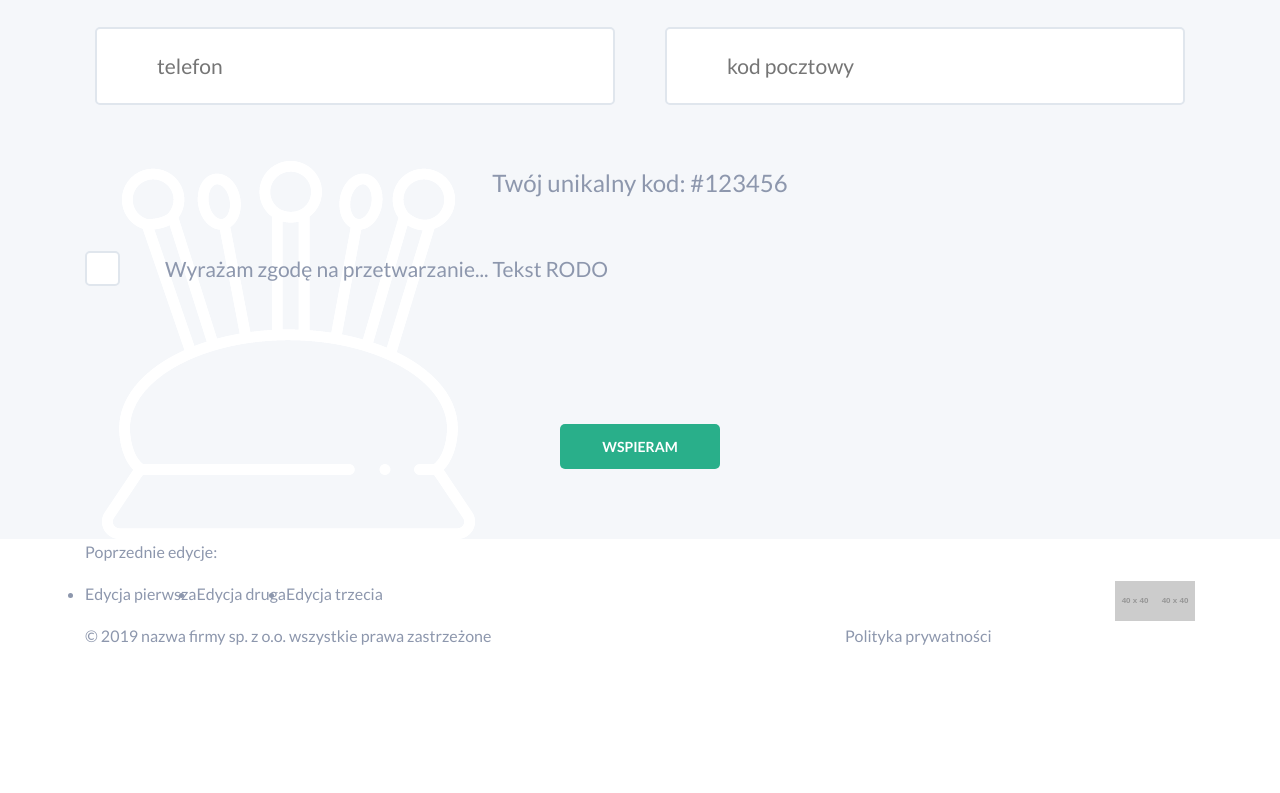
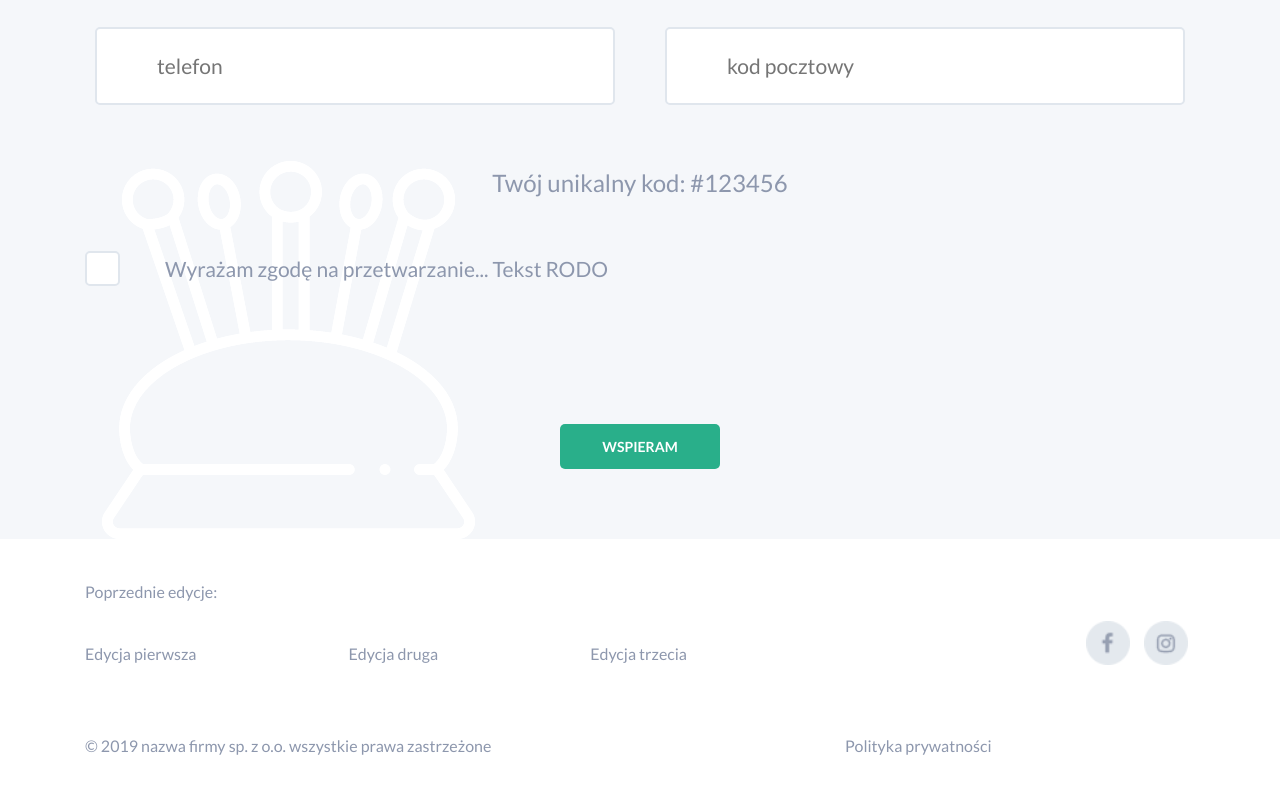
Before and after one commit to SztefkoKamil/ArtGroup-task, a website built with webpack: page src/index.html in a window 1280 px wide. Shown: the part 2176-2969 px from the top of the page. Before the commit the page ends 2841 px from the top, so only its background shows below. Built offline with nearby package versions, Linux system fonts and the light colour scheme; placeholder pictures from the web are drawn by us.

Commit message:
Complete footer styles

```diff
--- a/src/index.html
+++ b/src/index.html
@@ -163,29 +163,35 @@
     </form>
   </section>
 
-  <footer>
+  <footer class="footer">
     <div class="container">
 
       <div class="row">
         <div class="col-12">
-          <p>Poprzednie edycje:</p>
+          <p class="footer__previous-editions">Poprzednie edycje:</p>
         </div>
       </div>
 
       <div class="row">
         <div class="col-12 col-md-8">
-          <ul class="d-flex">
-            <li>Edycja pierwsza</li>
-            <li>Edycja druga</li>
-            <li>Edycja trzecia</li>
+          <ul class="footer__editions-list d-flex flex-wrap justify-content-between">
+            <li>
+              <a class="footer__edition-link" href="">Edycja pierwsza</a>
+            </li>
+            <li>
+              <a class="footer__edition-link" href="">Edycja druga</a>
+            </li>
+            <li>
+              <a class="footer__edition-link" href="">Edycja trzecia</a>
+            </li>
           </ul>
         </div>
         <div class="col-12 col-md-4 d-flex justify-content-center justify-content-md-end">
-          <a href="">
-            <img src="https://via.placeholder.com/40x40" alt="">
+          <a class="footer__social-link" href="">
+            <img src="./assets/images/footer__facebook-icon.png" alt="facebook icon">
           </a>
-          <a href="">
-            <img src="https://via.placeholder.com/40x40" alt="">
+          <a class="footer__social-link" href="https://instagram.com">
+            <img src="./assets/images/footer__instagram-icon.png" alt="instagram icon">
           </a>
         </div>
       </div>
@@ -195,7 +201,7 @@
           <p>© 2019 nazwa firmy sp. z o.o. wszystkie prawa zastrzeżone</p>
         </div>
         <div class="col-12 col-md-4">
-          <p>Polityka prywatności</p>
+          <a class="footer__privacy-policy" href="">Polityka prywatności</a>
         </div>
       </div>
 
--- /dev/null
+++ b/src/sass/_footer.scss
@@ -0,0 +1,35 @@
+@import './variables';
+
+.footer {
+  padding: 40px 0 140px;
+}
+
+.footer__editions-list {
+  list-style-type: none;
+  padding: 20px 10vw 50px 0;
+}
+
+.footer__edition-link {
+  color: $mainFontColor;
+  cursor: pointer;
+
+  &:hover {
+    color: $fontColor1;
+    text-decoration: none;
+  }
+}
+
+.footer__social-link {
+  margin: 0 7px 50px;
+  cursor: pointer;
+}
+
+.footer__privacy-policy {
+  color: $mainFontColor;
+  cursor: pointer;
+
+  &:hover {
+    color: $fontColor1;
+    text-decoration: none;
+  }
+}
--- a/src/sass/_form.scss
+++ b/src/sass/_form.scss
@@ -29,6 +29,7 @@
   border-radius: 5px;
   padding: 25px;
   margin: 0 0 30px;
+  cursor: pointer;
   transition: color .1s linear, background-color .1s linear, border .1s linear;
 
   &.form__donate-btn--active {
@@ -92,6 +93,7 @@
   border: 2px solid $inputBorderColor;
   border-radius: 5px;
   padding: 2px;
+  cursor: pointer;
 }
 
 .form__checked-image {
@@ -117,6 +119,7 @@
   border: none;
   border-radius: 5px;
   margin: 130px 0 70px;
+  cursor: pointer;
 }
 
 .form__bg-image {
--- a/src/sass/styles.scss
+++ b/src/sass/styles.scss
@@ -4,6 +4,7 @@
 @import './header';
 @import './howToHelp';
 @import './form';
+@import './footer';
 
 * {
   margin: 0;
```
Also changed, not shown: src/assets/images/footer__facebook-icon.png (added), src/assets/images/footer__instagram-icon.png (added).
